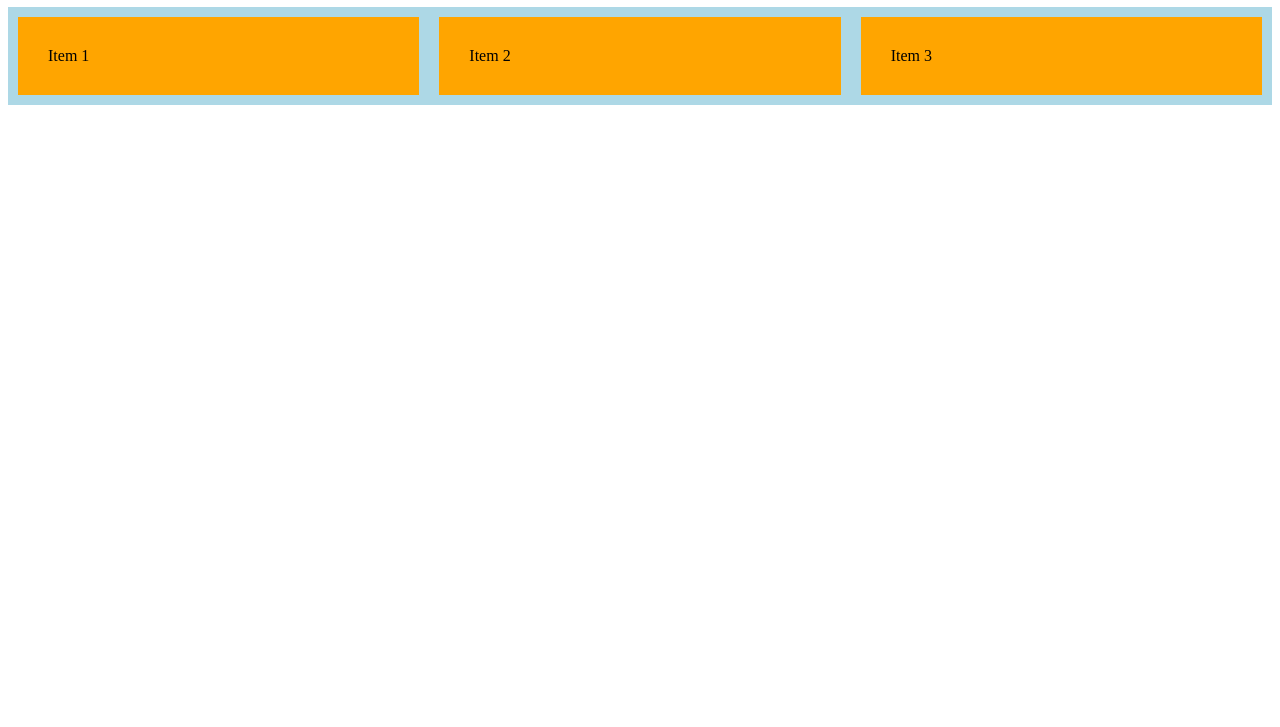
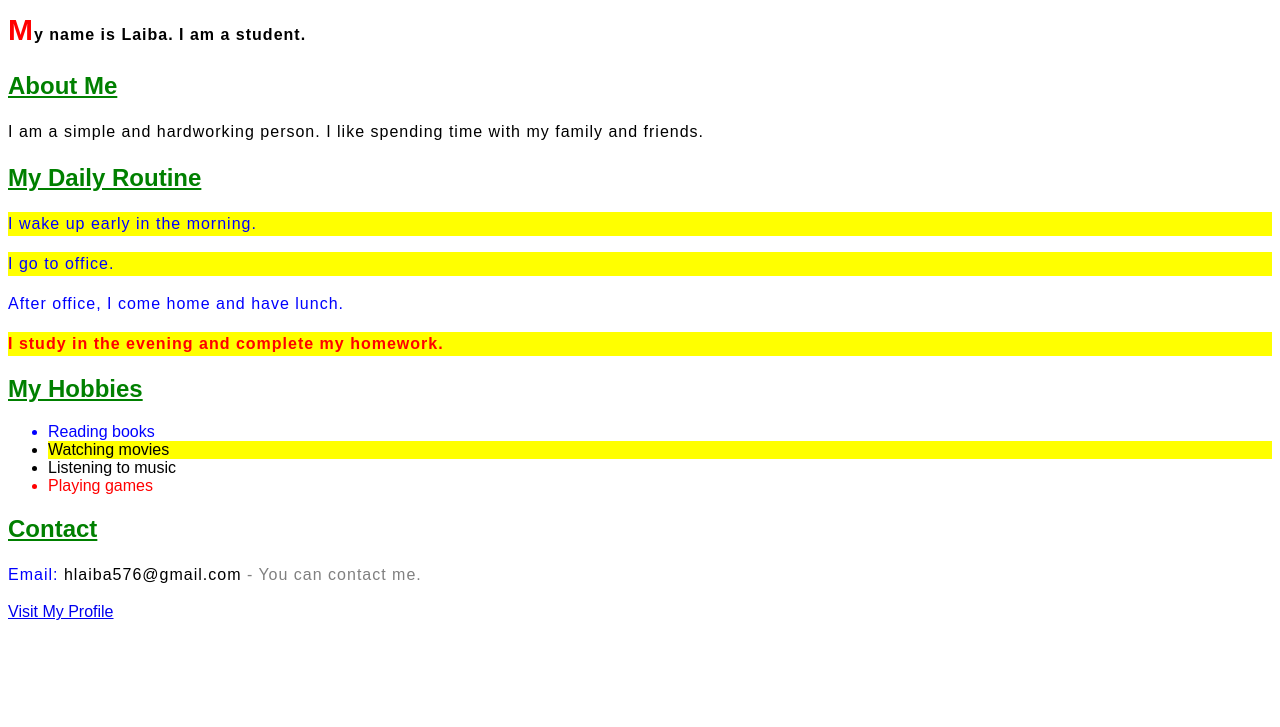
Before and after one commit to layba12-cmd/CSS-HTML, a plain HTML site: page index.html in a window 1280 px wide. Shown: the part 73-800 px from the top of the page. Drawn offline with Linux system fonts and the light colour scheme.

Commit message:
Add files via upload

```diff
--- a/index.html
+++ b/index.html
@@ -1,15 +1,39 @@
 <!DOCTYPE html>
 <html>
 <head>
-    <title>CSS Flexbox</title>
+    <title>My Daily Life</title>
     <link rel="stylesheet" href="style.css">
 </head>
 <body>
-    <h1>Flexbox</h1>
-    <div class="container">
-        <div class="item">Item 1</div>
-        <div class="item">Item 2</div>
-        <div class="item">Item 3</div>
+    <h1>My Daily Life</h1>
+    <p class="intro">
+        My name is Laiba. I am a student.
+    </p>
+    <h2>About Me</h2>
+    <p>
+        I am a simple and hardworking person. I like spending time
+        with my family and friends.
+    </p>
+    <h2>My Daily Routine</h2>
+    <div class="routine">
+        <p>I wake up early in the morning.</p>
+        <p>I go to office.</p>
+        <div>
+            <p>After office, I come home and have lunch.</p>
+        </div>
+        <p>I study in the evening and complete my homework.</p>
     </div>
+    <h2>My Hobbies</h2>
+    <ul class="hobbies">
+        <li>Reading books</li>
+        <li>Watching movies</li>
+        <li>Listening to music</li>
+        <li>Playing games</li>
+    </ul>
+    <h2>Contact</h2>
+    <p class="contact">
+        hlaiba576@gmail.com
+    </p>
+    <a href="#">Visit My Profile</a>
 </body>
 </html>
--- a/style.css
+++ b/style.css
@@ -1,21 +1,58 @@
-.container {
-    display: flex;
-    background-color: lightblue;
-    justify-content: space-around;
-    align-items: center;
-    flex-wrap: wrap;
+body {
+    font-family: Arial;
 }
-.item {
-    background-color: orange;
-    padding: 30px;
-    margin: 10px;
-    flex: 1;
+h1 {
+    color: black;
+    text-align: center;
+    text-transform: uppercase;
 }
-@media (max-width: 600px) {
-    .container {
-        flex-direction: column;
-    }
-    .item {
-        width: 80%;
-    }
+h2 {
+    color: green;
+    text-decoration: underline;
 }
+p {
+    line-height: 1.5;
+    letter-spacing: 1px;
+}
+.routine p {
+    color: blue;
+}
+.routine > p {
+    background-color: yellow;
+}
+.routine div + p {
+    color: red;
+}
+.routine div ~ p {
+    font-weight: bold;
+}
+a:hover {
+    color: red;
+}
+a:active {
+    color: green;
+}
+.hobbies li:first-child {
+    color: blue;
+}
+.hobbies li:last-child {
+    color: red;
+}
+.hobbies li:nth-child(2) {
+    background-color: yellow;
+}
+.intro::first-letter {
+    color: red;
+    font-size: 30px;
+}
+.intro::first-line {
+    font-weight: bold;
+}
+.contact::before {
+    content: "Email: ";
+    color: blue;
+}
+.contact::after {
+    content: " - You can contact me.";
+    color: gray;
+}
```
